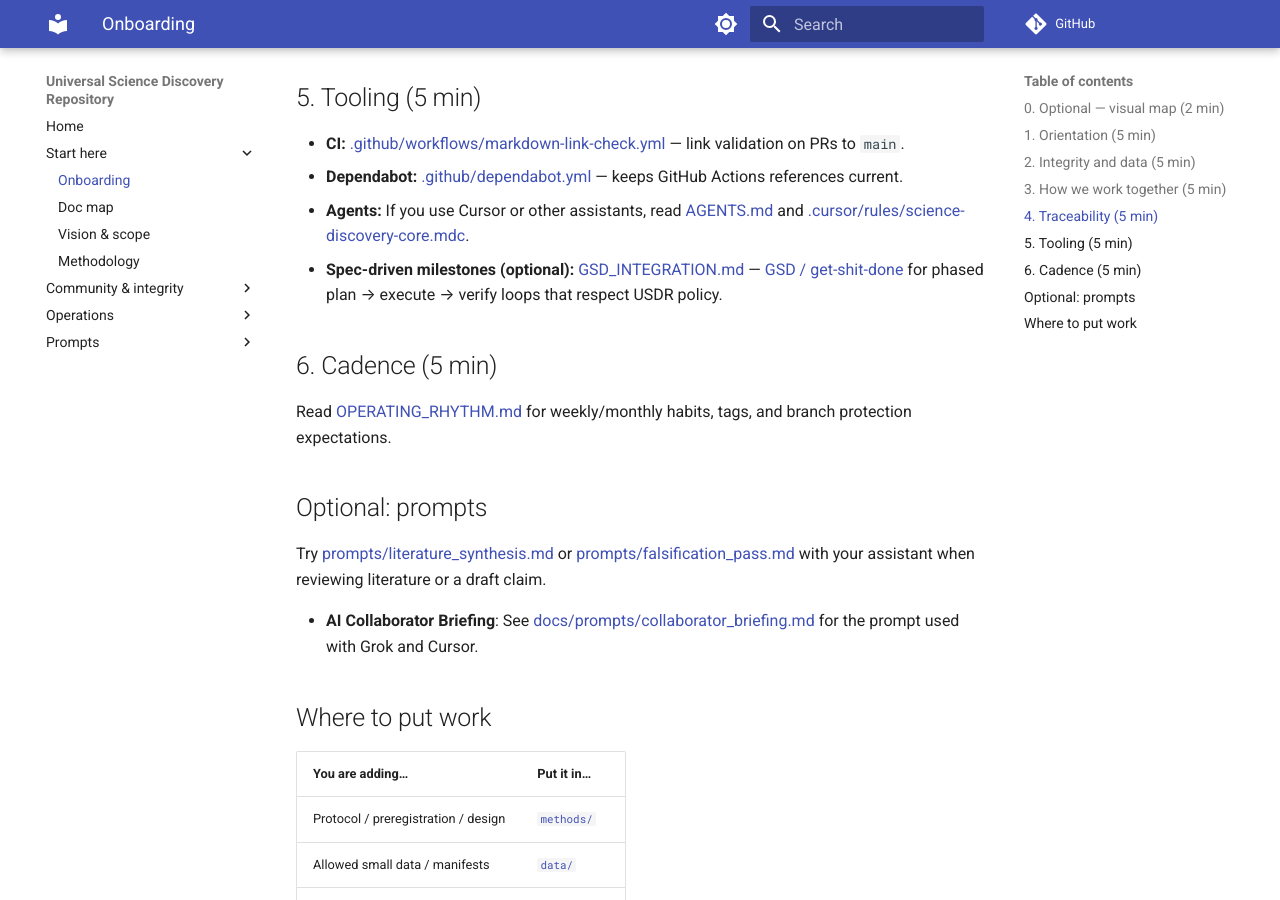
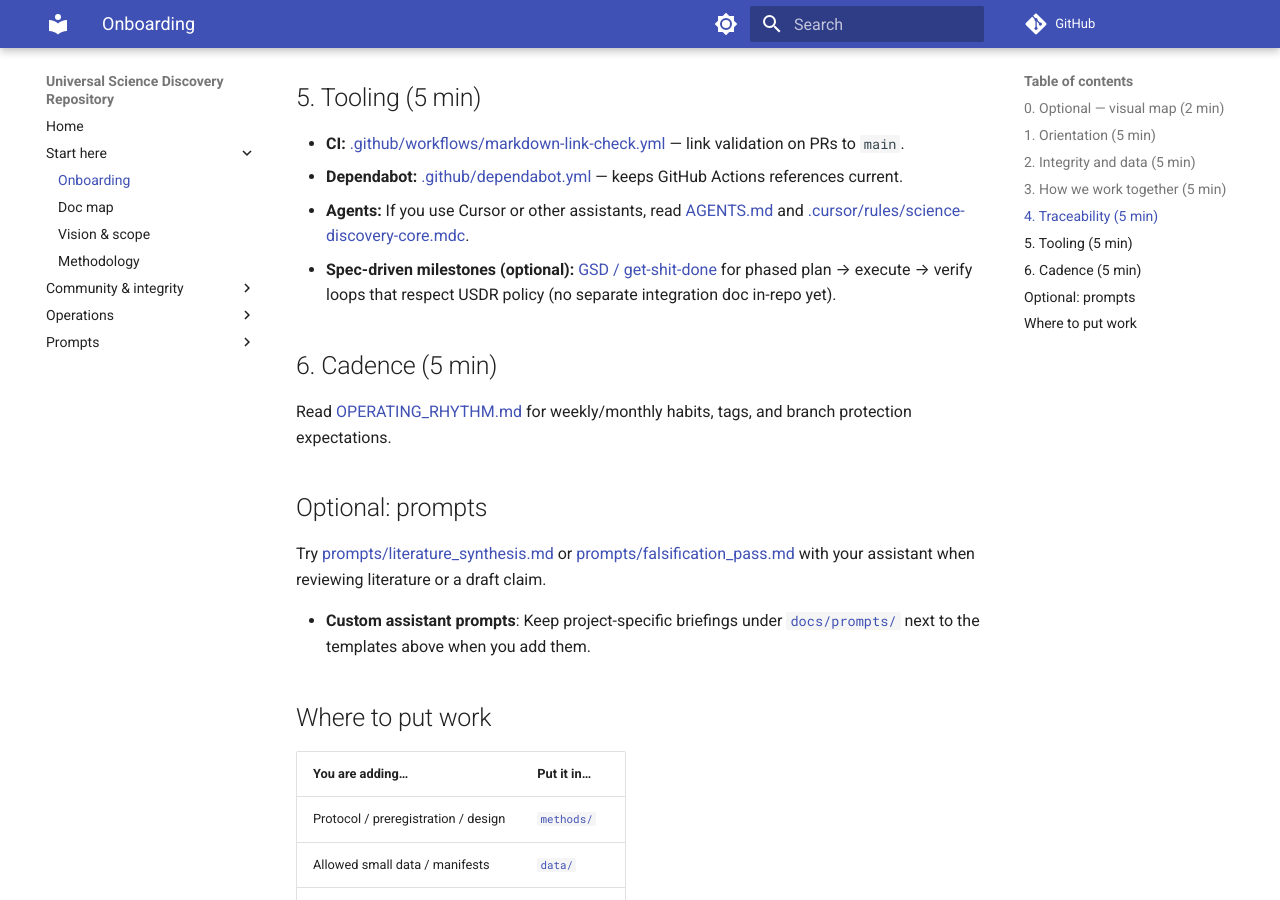
Before and after one commit to KR8ZYSHO3/Universal-Science-Discovery, an MkDocs documentation site: the page built from docs/ONBOARDING.md, in a window 1280 px wide and 900 px high, scrolled down 1027 px. Built offline with MkDocs 1.6.1 and Material for MkDocs 9.7.7, drawn with Linux system fonts in a browser that asks for light colours; comment, search, counter and statistics services are not loaded.

Commit message:
docs: fix ONBOARDING links to missing GSD and collaborator prompt files
Co-authored-by: Cursor <cursoragent@cursor.com>

```diff
--- a/docs/ONBOARDING.md
+++ b/docs/ONBOARDING.md
@@ -33,7 +33,7 @@ Open [DOC_MAP.md](DOC_MAP.md) and scan [REPOSITORY_MANIFEST.md](REPOSITORY_MANIF
 - **CI:** [.github/workflows/markdown-link-check.yml](../.github/workflows/markdown-link-check.yml) — link validation on PRs to `main`.
 - **Dependabot:** [.github/dependabot.yml](../.github/dependabot.yml) — keeps GitHub Actions references current.
 - **Agents:** If you use Cursor or other assistants, read [AGENTS.md](../AGENTS.md) and [.cursor/rules/science-discovery-core.mdc](../.cursor/rules/science-discovery-core.mdc).
-- **Spec-driven milestones (optional):** [GSD_INTEGRATION.md](GSD_INTEGRATION.md) — [GSD / get-shit-done](https://github.com/gsd-build/get-shit-done) for phased plan → execute → verify loops that respect USDR policy.
+- **Spec-driven milestones (optional):** [GSD / get-shit-done](https://github.com/gsd-build/get-shit-done) for phased plan → execute → verify loops that respect USDR policy (no separate integration doc in-repo yet).
 
 ## 6. Cadence (5 min)
 
@@ -43,7 +43,7 @@ Read [OPERATING_RHYTHM.md](OPERATING_RHYTHM.md) for weekly/monthly habits, tags,
 
 Try [prompts/literature_synthesis.md](prompts/literature_synthesis.md) or [prompts/falsification_pass.md](prompts/falsification_pass.md) with your assistant when reviewing literature or a draft claim.
 
-- **AI Collaborator Briefing**: See [docs/prompts/collaborator_briefing.md](prompts/collaborator_briefing.md) for the prompt used with Grok and Cursor.
+- **Custom assistant prompts**: Keep project-specific briefings under [`docs/prompts/`](prompts/) next to the templates above when you add them.
 
 ## Where to put work
 
```
